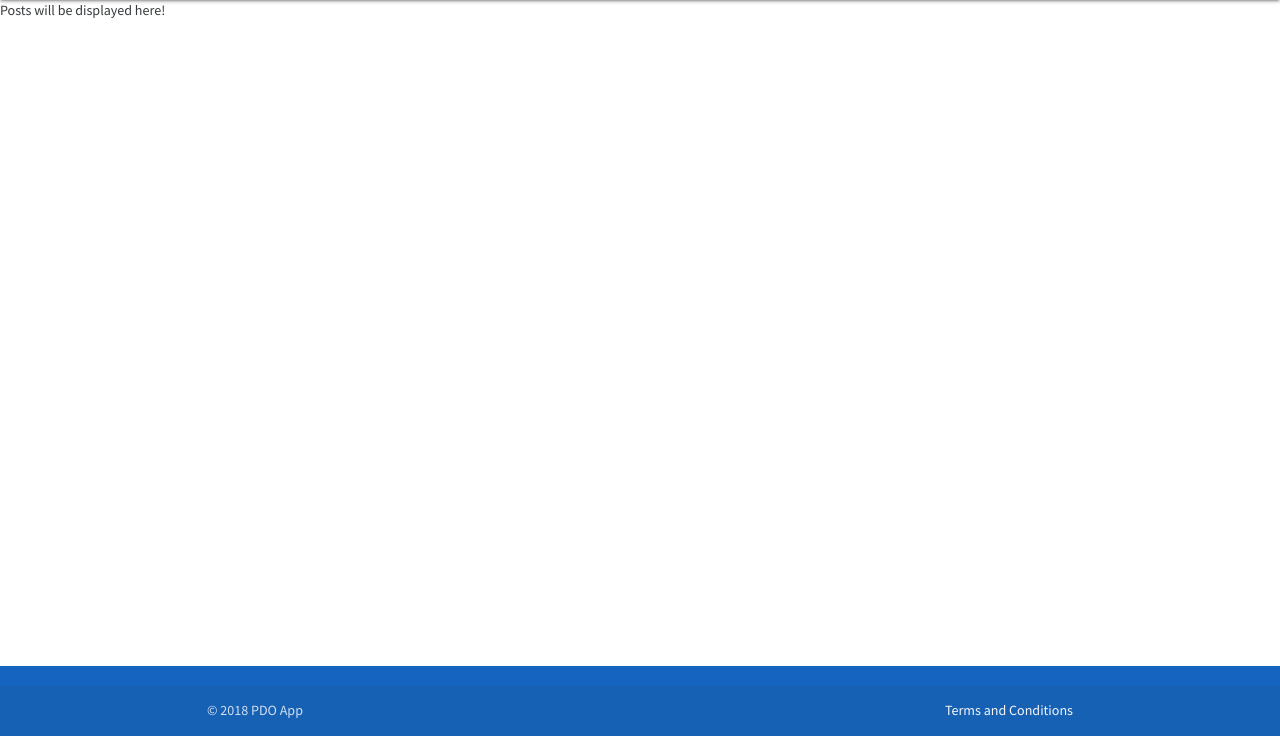
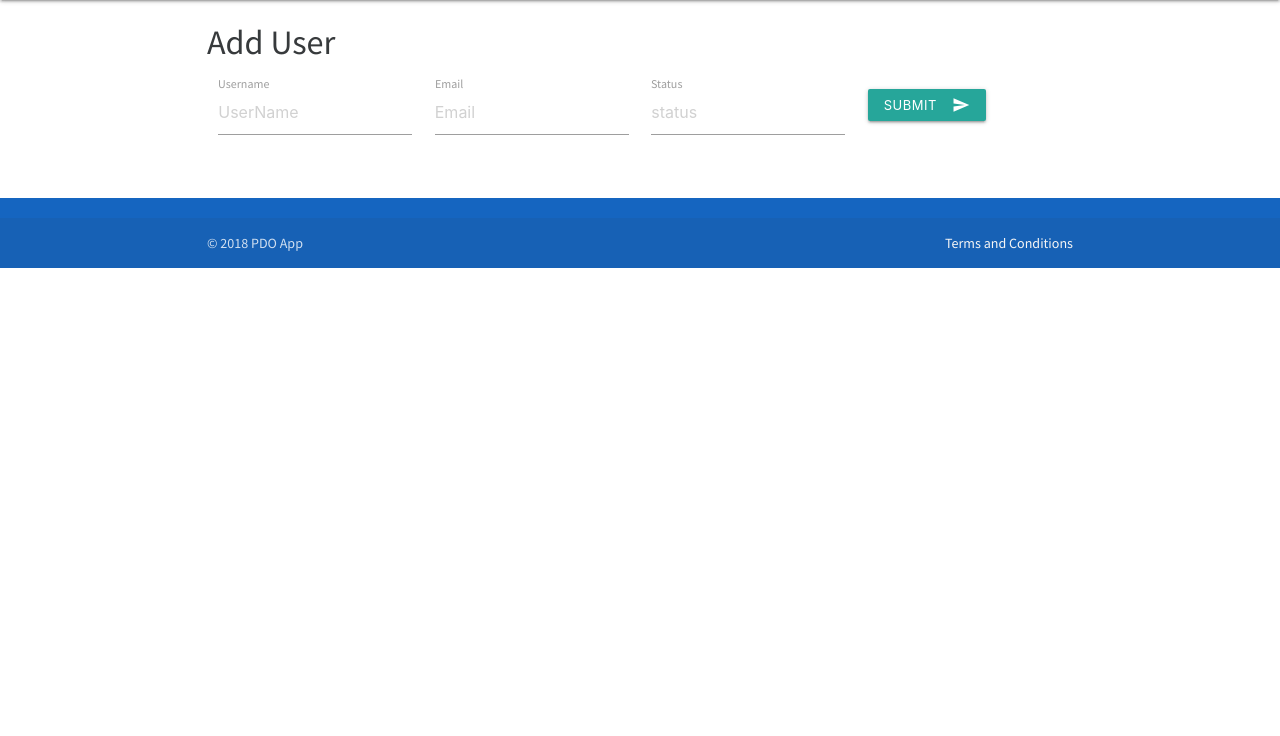
Before and after one commit to AminAbdisamad/pdo, a PHP site: page /pdo/posts.php in a window 1280 px wide. Shown: the part 64-800 px from the top of the page. Run offline with PHP 8.4, Linux system fonts and the light colour scheme; some libraries are stand-ins or nearby versions.

Commit message:
Post.php file created

```diff
--- a/posts.php
+++ b/posts.php
@@ -3,6 +3,38 @@ require_once 'config/config.php';
 require_once 'config/db.php';
 require_once 'inc/header.php'; ?>
 <main>
-    <p>Posts  will be displayed here!</p>
+<main>
+    <div class="container">
+    <!-- error handling  -->
+    <?php if(!empty($msgText)) : ?>
+      <div style="padding:10px;"class="<?php echo $msgColor?>">
+        <?php echo $msgText; ?>
+      </div>
+    <?php endif; ?>
+    <h4>Add User</h4>
+    <div class="row">
+    <form class="col s12" method="post" action="<?php echo $_SERVER['PHP_SELF'];?>">
+      <div class="row">
+        <div class="input-field col s4">
+          <input placeholder="UserName" name="username" id="username" type="text" class="validate">
+          <label for="username">Username</label>
+        </div>
+        <div class="input-field col s4">
+          <input placeholder="Email" name="email" id="email" type="text" class="validate">
+          <label for="email">Email</label>
+        </div>
+        <div class="input-field col s3">
+          <input placeholder="status" name="status" id="status" type="text" class="validate">
+          <label for="email">Status</label>
+        </div>
+        <div class="input-field col s1">
+        <button class="btn waves-effect waves-light btn-small" type="submit" name="submit">Submit
+          <i class="material-icons right">send</i>
+        </button>
+        </div>
+
+      </div>
+    </form>
+  </div>
 </main>
 <?php require_once 'inc/footer.php';?>
```
